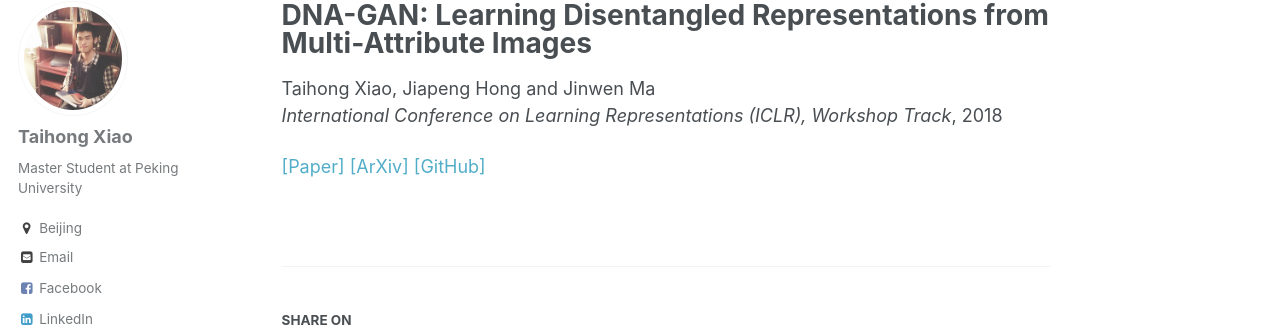
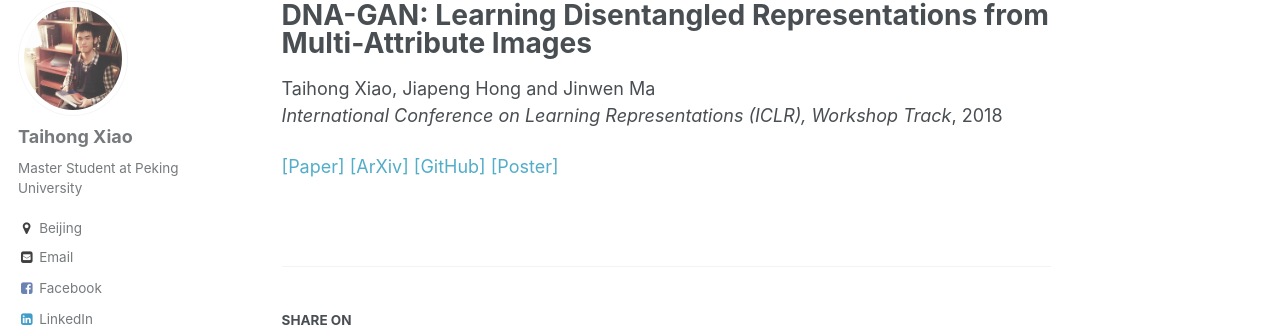
Before and after one commit to Prinsphield/prinsphield.github.io, a Jekyll site: the page built from _publications/ICLR-2018-DNA-GAN.md, in a window 1280 px wide. Shown: the part 117-453 px from the top of the page. Built offline with Jekyll 4.4.1, drawn with Linux system fonts in a browser that asks for light colours; some web fonts are replaced.

Commit message:
add ICLR 2018 poster

```diff
--- a/_publications/ICLR-2018-DNA-GAN.md
+++ b/_publications/ICLR-2018-DNA-GAN.md
@@ -11,3 +11,4 @@ location: 'Vancouver, BC, Canada'
 [[Paper]](https://openreview.net/pdf?id=rkX1FF_UM)
 [[ArXiv]](https://arxiv.org/abs/1711.05415v2)
 [[GitHub]](https://github.com/Prinsphield/DNA-GAN)
+[[Poster]](https://prinsphield.github.io/ICLR-2018/poster/poster.pdf)
```
